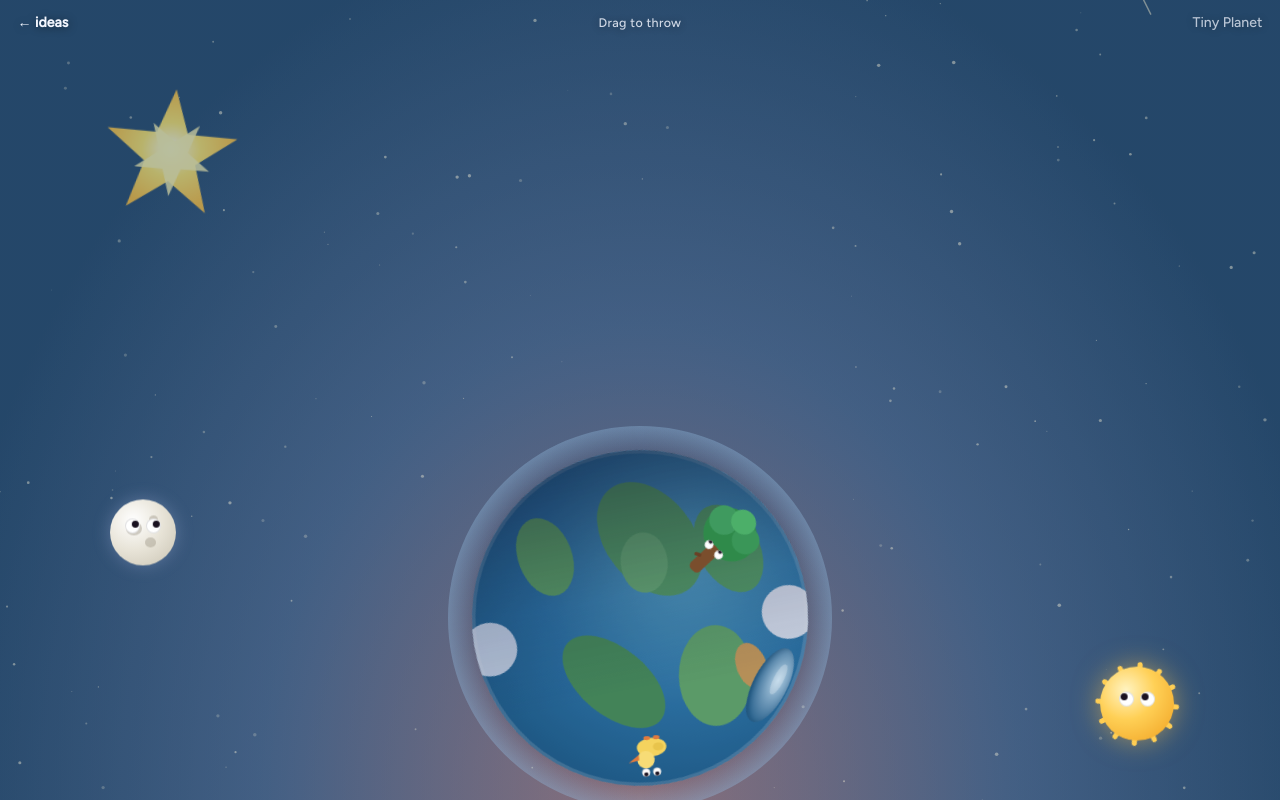
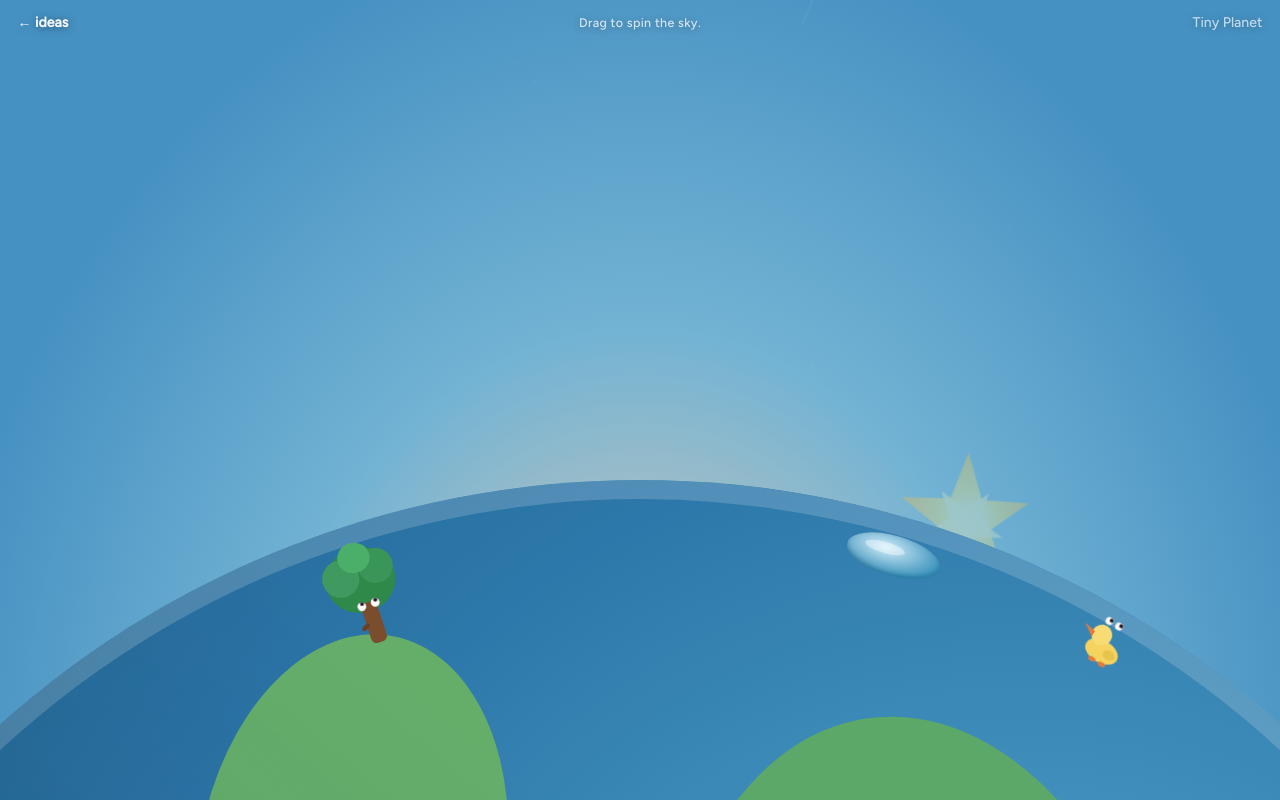
Before and after one commit to tslackey/ideas, a plain HTML site: page ideas/tiny-planet/index.html in a window 1280 px wide. Drawn offline with nearby package versions, Linux system fonts and the light colour scheme.

Commit message:
Keep the Tiny Planet globe still and spin the sky (#4)
Crop the view to a horizon band, rotate the sky (stars, sun, moon)
around the offscreen planet center, and let the duck patrol the
visible arc and turn at the ends.

```diff
--- a/ideas/tiny-planet/index.html
+++ b/ideas/tiny-planet/index.html
@@ -10,7 +10,7 @@
     <title>Tiny Planet · ideas</title>
     <meta
       name="description"
-      content="A little Earth at the bottom of the sky, turning from day to night. Drag to throw it; the eyes follow you."
+      content="A little Earth at the bottom of the sky, turning from day to night. Drag to spin the sky."
     />
     <link rel="preconnect" href="https://fonts.googleapis.com" />
     <link rel="preconnect" href="https://fonts.gstatic.com" crossorigin />
@@ -22,9 +22,20 @@
     <style>
       :root {
         --day: 1;
-        --planet-size: min(42vh, 70vw);
-        --orbit-r: calc(var(--planet-size) * 1.12 + 16vh);
+        --horizon: 60vh;
+        --planet-size: 240vh;
+        --planet-center-y: calc(var(--horizon) + var(--planet-size) / 2);
+        --orbit-r: calc(var(--planet-center-y) - 18vh);
         --ink: #f4f7ff;
+      }
+
+      @media (orientation: portrait) {
+        :root {
+          --horizon: 58dvh;
+          --planet-size: 120dvh;
+          --planet-center-y: calc(var(--horizon) + var(--planet-size) / 2);
+          --orbit-r: calc(var(--planet-center-y) - 22dvh);
+        }
       }
 
       html,
@@ -56,7 +67,7 @@
         padding-left: calc(1.1rem + env(safe-area-inset-left, 0px));
         padding-right: calc(1.1rem + env(safe-area-inset-right, 0px));
         padding-bottom: 0.85rem;
-        z-index: 8;
+        z-index: 10;
       }
 
       .idea-bar a {
@@ -108,28 +119,49 @@
         z-index: 1;
       }
 
+      #sky-group {
+        position: absolute;
+        inset: 0;
+        z-index: 2;
+        pointer-events: none;
+        transform-origin: 50% var(--planet-center-y);
+        will-change: transform;
+      }
+
       #starfield {
         position: absolute;
-        inset: 0;
-        width: 100%;
-        height: 100%;
         z-index: 2;
         pointer-events: none;
         opacity: calc(0.12 + (1 - var(--day)) * 0.88);
       }
 
+      .giant-star-seat {
+        position: absolute;
+        left: 50%;
+        top: var(--planet-center-y);
+        width: 0;
+        height: 0;
+        z-index: 3;
+        pointer-events: none;
+      }
+
       .giant-star {
         position: absolute;
-        top: calc(10% + env(safe-area-inset-top, 0px));
-        left: 7%;
+        left: 0;
+        top: 0;
         width: min(22vmin, 160px);
         height: min(22vmin, 160px);
-        z-index: 3;
+        margin: calc(min(22vmin, 160px) / -2) 0 0 calc(min(22vmin, 160px) / -2);
+        opacity: calc(0.22 + (1 - var(--day)) * 0.78);
+        transform: rotate(-50deg) translateY(calc(-0.75 * var(--orbit-r))) rotate(50deg);
         pointer-events: none;
-        opacity: calc(0.22 + (1 - var(--day)) * 0.78);
+      }
+
+      .giant-star-inner {
+        width: 100%;
+        height: 100%;
         will-change: transform, opacity;
         animation: twinkle 3.6s ease-in-out infinite;
-        filter: none;
       }
 
       .giant-star svg {
@@ -153,7 +185,7 @@
       .planet-anchor {
         position: absolute;
         left: 50%;
-        bottom: calc(14px + env(safe-area-inset-bottom, 0px));
+        top: var(--horizon);
         width: var(--planet-size);
         height: var(--planet-size);
         transform: translateX(-50%);
@@ -164,11 +196,12 @@
       .orbit {
         position: absolute;
         left: 50%;
-        top: 50%;
+        top: var(--planet-center-y);
         width: 0;
         height: 0;
-        z-index: 2;
-        will-change: transform;
+        z-index: 3;
+        transform: rotate(-28.8deg);
+        pointer-events: none;
       }
 
       .sun-pos,
@@ -268,24 +301,31 @@
 
       .atmosphere {
         position: absolute;
-        inset: -7%;
+        inset: -2.5vh;
         border-radius: 50%;
         background: radial-gradient(
           circle,
-          transparent 62%,
-          color-mix(in srgb, #b9e7ff 70%, #3a5a9a) 78%,
-          transparent 86%
+          transparent calc(50% - 2.6vh),
+          color-mix(in srgb, #b9e7ff 70%, #3a5a9a) 50%,
+          transparent calc(50% + 0.4vh)
         );
         opacity: calc(0.45 + var(--day) * 0.55);
-        z-index: 1;
+        z-index: 4;
         pointer-events: none;
+      }
+
+      .planet-fill {
+        position: absolute;
+        inset: 0;
+        border-radius: 50%;
+        background: #2f7daf;
+        z-index: 0;
       }
 
       .world {
         position: absolute;
         inset: 0;
-        z-index: 3;
-        will-change: transform;
+        z-index: 5;
       }
 
       .globe {
@@ -296,6 +336,8 @@
         display: block;
         overflow: visible;
         border-radius: 50%;
+        transform: rotate(100deg);
+        transform-origin: 50% 50%;
       }
 
       .shade {
@@ -311,7 +353,7 @@
         opacity: calc(0.35 + (1 - var(--day)) * 0.65);
         pointer-events: none;
         will-change: transform;
-        z-index: 4;
+        z-index: 5;
       }
 
       .night-veil {
@@ -327,22 +369,33 @@
       .seat {
         position: absolute;
         inset: 0;
+        pointer-events: none;
+      }
+
+      .seat.pond {
         z-index: 6;
-        pointer-events: none;
+      }
+
+      .seat.tree {
+        z-index: 7;
+      }
+
+      .seat.duck {
+        z-index: 8;
       }
 
       .art {
         position: absolute;
         left: 50%;
         top: 50%;
-        transform: translate(-50%, calc(-0.5 * var(--planet-size) - 2px));
+        transform: translate(-50%, calc(-0.5 * var(--planet-size)));
         transform-origin: 50% 100%;
       }
 
       .pond .art {
-        width: 24%;
-        height: 10%;
-        transform: translate(-50%, calc(-0.5 * var(--planet-size) + 14%));
+        width: 12vh;
+        height: 5vh;
+        transform: translate(-50%, calc(-0.5 * var(--planet-size) + 2.5vh));
       }
 
       .pond-water {
@@ -369,8 +422,15 @@
       }
 
       .tree .art {
-        width: 22%;
-        height: 32%;
+        width: 12vh;
+        height: 16vh;
+      }
+
+      @media (orientation: portrait) {
+        .tree .art {
+          width: 10dvh;
+          height: 13dvh;
+        }
       }
 
       .tree-svg,
@@ -383,9 +443,21 @@
       }
 
       .duck .art {
-        width: 16%;
-        height: 16%;
-        transform: translate(-50%, calc(-0.5 * var(--planet-size) - 1%));
+        width: 8vh;
+        height: 8vh;
+        transform: translate(-50%, calc(-0.5 * var(--planet-size))) scaleX(1);
+      }
+
+      .duck .art.is-flipped {
+        transform: translate(-50%, calc(-0.5 * var(--planet-size))) scaleX(-1);
+      }
+
+      @media (orientation: portrait) {
+        .duck .art,
+        .duck .art.is-flipped {
+          width: 7dvh;
+          height: 7dvh;
+        }
       }
 
       .eyes {
@@ -506,7 +578,7 @@
       }
 
       @media (prefers-reduced-motion: reduce) {
-        .giant-star,
+        .giant-star-inner,
         .sun .rays {
           animation: none !important;
         }
@@ -516,16 +588,19 @@
   <body>
     <nav class="idea-bar">
       <a href="../../">← ideas</a>
-      <p class="hint">Drag to throw</p>
+      <p class="hint">Drag to spin the sky.</p>
       <span class="toy-name">Tiny Planet</span>
     </nav>
 
     <div class="stage" id="stage" aria-label="Tiny Planet">
       <div class="sky-night"></div>
       <div class="sky-day"></div>
+      <div class="sky-group" id="sky-group">
       <canvas id="starfield" aria-hidden="true"></canvas>
 
+      <div class="giant-star-seat">
       <div class="giant-star" id="giant-star" aria-hidden="true">
+        <div class="giant-star-inner">
         <svg viewBox="-10 -10 120 120" xmlns="http://www.w3.org/2000/svg">
           <defs>
             <radialGradient id="giantGlow" cx="50%" cy="50%" r="50%">
@@ -545,9 +620,10 @@
             d="M50 18 L56 38 L76 38 L60 50 L66 70 L50 58 L34 70 L40 50 L24 38 L44 38 Z"
           />
         </svg>
+        </div>
+      </div>
       </div>
 
-      <div class="planet-anchor" id="anchor">
         <div class="orbit" id="orbit">
           <div class="sun-pos">
             <div class="celestial sun" id="sun">
@@ -586,10 +662,13 @@
             </div>
           </div>
         </div>
+      </div>
 
+      <div class="planet-anchor" id="anchor">
         <div class="atmosphere" aria-hidden="true"></div>
 
         <div class="world" id="world">
+          <div class="planet-fill" aria-hidden="true"></div>
           <svg class="globe" viewBox="0 0 200 200" xmlns="http://www.w3.org/2000/svg" aria-hidden="true">
             <defs>
               <clipPath id="disk">
@@ -618,14 +697,14 @@
           <div class="shade" id="shade"></div>
           <div class="night-veil"></div>
 
-          <div class="seat pond" style="transform: rotate(48deg)">
+          <div class="seat pond" style="transform: rotate(16deg)">
             <div class="art">
               <div class="pond-water"></div>
               <div class="pond-shine"></div>
             </div>
           </div>
 
-          <div class="seat tree" style="transform: rotate(-22deg)">
+          <div class="seat tree" style="transform: rotate(-18deg)">
             <div class="art">
               <svg class="tree-svg" viewBox="0 0 80 110" xmlns="http://www.w3.org/2000/svg">
                 <ellipse cx="40" cy="48" rx="30" ry="28" fill="#2f8a4a" />
@@ -668,11 +747,13 @@
         const root = document.documentElement;
         const stage = document.getElementById("stage");
         const world = document.getElementById("world");
+        const skyGroup = document.getElementById("sky-group");
         const orbit = document.getElementById("orbit");
         const shade = document.getElementById("shade");
         const sun = document.getElementById("sun");
         const moon = document.getElementById("moon");
         const duckSeat = document.getElementById("duck-seat");
+        const duckArt = duckSeat.querySelector(".art");
         const canvas = document.getElementById("starfield");
         const ctx = canvas.getContext("2d", { alpha: true });
         const reduce = window.matchMedia("(prefers-reduced-motion: reduce)").matches;
@@ -680,17 +761,17 @@
         const pupils = Array.prototype.slice.call(document.querySelectorAll(".pupil"));
         const eyes = Array.prototype.slice.call(document.querySelectorAll(".eye"));
 
-        const AUTO_VEL = (Math.PI * 2) / 26;
-        const TIME_SPEED = reduce ? 1 / 40 : 1 / 14;
-        const DUCK_SPEED = 360 / 11;
+        const TIME_PHASE = 0.42;
+        const AUTO_VEL = (Math.PI * 2) / (reduce ? 40 : 26);
+        const DUCK_CROSS_S = 9;
         const FRICTION = 0.985;
         const IDLE_MS = 2000;
         const MAX_VEL = 22;
 
-        let time = 0.42;
         let angle = 0;
         let vel = AUTO_VEL;
-        let duckAng = -58;
+        let duckAng = 0;
+        let duckDir = 1;
         let autoplay = true;
         let bracing = false;
         let pointerX = window.innerWidth * 0.5;
@@ -704,10 +785,23 @@
         let showers = [];
         let w = 0;
         let h = 0;
+        let cw = 0;
+        let ch = 0;
         let dpr = 1;
 
         function dayValue(t) {
           return 0.5 - 0.5 * Math.cos(t * Math.PI * 2);
+        }
+
+        function cycleTime() {
+          let t = angle / (Math.PI * 2) + TIME_PHASE;
+          t = t % 1;
+          if (t < 0) t += 1;
+          return t;
+        }
+
+        function duckArc() {
+          return window.matchMedia("(orientation: portrait)").matches ? 16 : 34;
         }
 
         function wrapDelta(d) {
@@ -727,24 +821,31 @@
         }
 
         function resize() {
-          dpr = Math.min(2, window.devicePixelRatio || 1);
           w = window.innerWidth;
           h = window.innerHeight;
-          canvas.width = Math.max(1, Math.round(w * dpr));
-          canvas.height = Math.max(1, Math.round(h * dpr));
-          canvas.style.width = w + "px";
-          canvas.style.height = h + "px";
+          const c = planetCenter();
+          const radius = Math.hypot(Math.max(c.x, w - c.x), Math.max(c.y, h - c.y)) + 80;
+          cw = Math.max(1, Math.round(2 * radius));
+          ch = cw;
+          dpr = Math.min(2, window.devicePixelRatio || 1);
+          if (cw * dpr > 2800) dpr = 2800 / cw;
+          canvas.width = Math.max(1, Math.round(cw * dpr));
+          canvas.height = Math.max(1, Math.round(ch * dpr));
+          canvas.style.width = cw + "px";
+          canvas.style.height = ch + "px";
+          canvas.style.left = c.x - radius + "px";
+          canvas.style.top = c.y - radius + "px";
           ctx.setTransform(dpr, 0, 0, dpr, 0, 0);
           seedStars();
         }
 
         function seedStars() {
-          const count = Math.round(Math.min(140, 70 + (w * h) / 14000));
+          const count = Math.round(Math.min(180, 80 + (cw * ch) / 40000));
           stars = [];
           for (let i = 0; i < count; i++) {
             stars.push({
-              x: Math.random() * w,
-              y: Math.random() * h,
+              x: Math.random() * cw,
+              y: Math.random() * ch,
               r: 0.4 + Math.random() * 1.4,
               p: Math.random() * Math.PI * 2,
               s: 0.6 + Math.random() * 1.8,
@@ -756,27 +857,22 @@
 
         function spawnShower(anywhere) {
           showers.push({
-            x: anywhere ? Math.random() * w : Math.random() * w * 0.9,
-            y: anywhere ? Math.random() * h * 0.5 : -12,
-            vx: 80 + Math.random() * 140,
-            vy: 140 + Math.random() * 220,
+            x: Math.random() * cw,
+            y: anywhere ? Math.random() * ch : Math.random() * ch * 0.4,
+            vx: 60 + Math.random() * 120,
+            vy: 40 + Math.random() * 80,
             len: 18 + Math.random() * 36,
             life: anywhere ? Math.random() : 0,
           });
         }
 
         function drawStars(dt) {
-          ctx.clearRect(0, 0, w, h);
-          const night = 1 - dayValue(time);
+          ctx.clearRect(0, 0, cw, ch);
+          const night = 1 - dayValue(cycleTime());
           if (night < 0.04 && !reduce) return;
           ctx.fillStyle = "#fff8dc";
           for (let i = 0; i < stars.length; i++) {
             const s = stars[i];
-            s.y += (8 + s.s * 10) * dt * (0.35 + night);
-            if (s.y > h + 4) {
-              s.y = -4;
-              s.x = Math.random() * w;
-            }
             const tw = 0.45 + 0.55 * Math.abs(Math.sin(s.p + performance.now() * 0.001 * s.s));
             ctx.globalAlpha = tw * (0.2 + night * 0.8);
             ctx.beginPath();
@@ -791,30 +887,31 @@
             m.x += m.vx * dt;
             m.y += m.vy * dt;
             m.life += dt;
-            const fade = m.y > h || m.x > w + 40 ? 0 : 1;
+            const fade = m.y > ch + 40 || m.x > cw + 40 || m.y < -40 || m.x < -40 ? 0 : 1;
             ctx.strokeStyle = "rgba(255, 244, 210, " + (0.25 + night * 0.7) + ")";
             ctx.lineWidth = 1.4;
             ctx.beginPath();
             ctx.moveTo(m.x, m.y);
-            ctx.lineTo(m.x - (m.vx / m.vy) * m.len, m.y - m.len);
+            ctx.lineTo(m.x - (m.vx / (m.vy || 1)) * m.len, m.y - m.len);
             ctx.stroke();
             if (fade === 0 || m.life > 3.2) showers.splice(i, 1);
           }
         }
 
         function applyCycle() {
+          const time = cycleTime();
           const day = dayValue(time);
           root.style.setProperty("--day", day.toFixed(4));
           const rot = (time - 0.5) * 360;
-          orbit.style.transform = "rotate(" + rot + "deg)";
           sun.style.transform = "rotate(" + -rot + "deg)";
           moon.style.transform = "rotate(" + -rot + "deg)";
           shade.style.transform = "rotate(" + rot + "deg)";
         }
 
         function applySpin() {
-          world.style.transform = "rotate(" + angle + "rad)";
+          skyGroup.style.transform = "rotate(" + angle + "rad)";
           duckSeat.style.transform = "rotate(" + duckAng + "deg)";
+          if (duckArt) duckArt.classList.toggle("is-flipped", duckDir < 0);
         }
 
         function look() {
@@ -895,6 +992,7 @@
           lastPointerAngle = a;
           lastMoveT = now;
           bumpInteract();
+          applyCycle();
           applySpin();
         }
 
@@ -918,21 +1016,27 @@
           vel = Math.max(-MAX_VEL, Math.min(MAX_VEL, vel + impulse));
           angle += impulse * 0.08;
           bumpInteract();
+          applyCycle();
           applySpin();
         }
 
         function tick(gsapTime, deltaMS) {
           const dt = Math.min(0.05, (deltaMS || 16.67) / 1000);
-          time += TIME_SPEED * dt;
-          if (time >= 1) time -= 1;
           if (autoplay) {
             vel += (AUTO_VEL - vel) * Math.min(1, 2.4 * dt);
           } else if (!dragging) {
             vel *= Math.pow(FRICTION, dt * 60);
           }
           if (!dragging) angle += vel * dt;
-          duckAng += DUCK_SPEED * dt;
-          if (duckAng > 360) duckAng -= 360;
+          const arc = duckArc();
+          duckAng += duckDir * ((arc * 2) / DUCK_CROSS_S) * dt;
+          if (duckAng > arc) {
+            duckAng = arc;
+            duckDir = -1;
+          } else if (duckAng < -arc) {
+            duckAng = -arc;
+            duckDir = 1;
+          }
           applyCycle();
           applySpin();
           look();
@@ -961,17 +1065,22 @@
 
         window.__tinyPlanet = {
           setTime: function (t) {
-            time = ((t % 1) + 1) % 1;
+            t = ((t % 1) + 1) % 1;
+            angle = (t - TIME_PHASE) * Math.PI * 2;
             applyCycle();
+            applySpin();
           },
           getTime: function () {
-            return time;
+            return cycleTime();
           },
           getDay: function () {
-            return dayValue(time);
+            return dayValue(cycleTime());
           },
           getAngle: function () {
             return angle;
+          },
+          getDuckAngle: function () {
+            return duckAng;
           },
           getVel: function () {
             return vel;
```
